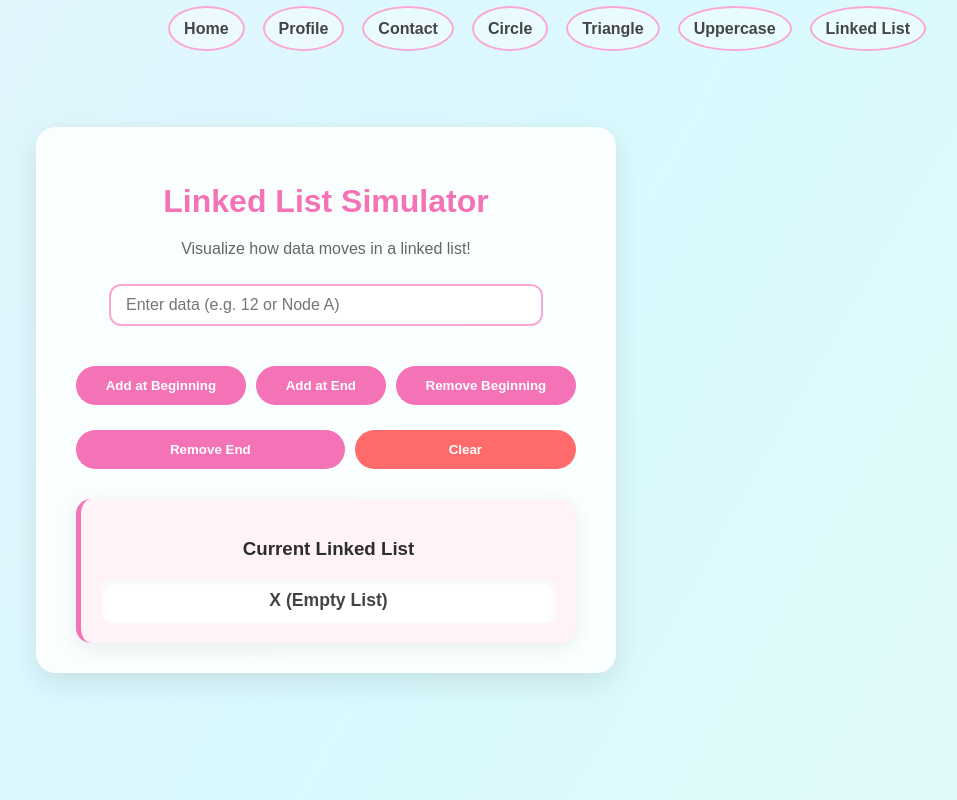
After one commit to rasmine-b/personal_portfolio, a Flask app: page /linkedlist in a window 1280 px wide. The commit adds this page. Shown: the whole page, without its empty margins (314-1271 px from the left). Run offline with Flask 3, Linux system fonts and the light colour scheme.

Commit message:
added linkedlist.html

```diff
--- a/Flask_Intro/app.py
+++ b/Flask_Intro/app.py
@@ -51,6 +51,46 @@ def to_uppercase():
         result = text.upper()
     return render_template('touppercase.html', title="Uppercase", result=result)
 
+# Linked List simulator
+@app.route('/linkedlist', methods=['GET', 'POST'])
+def linkedlist():
+    result = []
+    action_message = ""
+
+    # Maintain a session-like linked list
+    if 'linked_list' not in globals():
+        global linked_list
+        linked_list = []
+
+    if request.method == 'POST':
+        action = request.form.get('action')
+        value = request.form.get('value')
+
+        if action == 'add_beginning' and value:
+            linked_list.insert(0, value)
+            action_message = f"Added '{value}' at the beginning."
+        elif action == 'add_end' and value:
+            linked_list.append(value)
+            action_message = f"Added '{value}' at the end."
+        elif action == 'remove_beginning':
+            if linked_list:
+                removed = linked_list.pop(0)
+                action_message = f"Removed '{removed}' from the beginning."
+            else:
+                action_message = "List is empty!"
+        elif action == 'remove_end':
+            if linked_list:
+                removed = linked_list.pop()
+                action_message = f"Removed '{removed}' from the end."
+            else:
+                action_message = "List is empty!"
+        elif action == 'clear_list':
+            linked_list.clear()
+            action_message = "Cleared the linked list."
+
+    result = " → ".join(linked_list) + " → X" if linked_list else "X (Empty List)"
+    return render_template('linkedlist.html', title="Linked List", result=result, message=action_message)
+
 
 if __name__ == '__main__':
     app.run(debug=True)
--- a/Flask_Intro/static/scroll.animate.js
+++ b/Flask_Intro/static/scroll.animate.js
@@ -10,3 +10,7 @@ document.addEventListener("DOMContentLoaded", () => {
 
   document.querySelectorAll(".fade-in").forEach(el => observer.observe(el));
 });
+
+document.querySelectorAll('.linkedlist-display').forEach(el => {
+  el.classList.add('visible');
+});
--- a/Flask_Intro/static/style.css
+++ b/Flask_Intro/static/style.css
@@ -313,3 +313,47 @@ body.home nav {
   box-shadow: 0 5px 15px rgba(0,0,0,0.05);
   transition: 0.3s ease;
 }
+
+/* Linked List Container */
+.btn-group {
+  display: flex;
+  flex-wrap: wrap;
+  justify-content: center;
+  gap: 10px;
+  margin-top: 15px;
+}
+
+.btn-group button {
+  flex: 1 1 auto;
+  min-width: 130px;
+}
+
+/* Danger Button */
+button.danger {
+  background-color: #ff6b6b;
+}
+button.danger:hover {
+  background-color: #ff8787;
+}
+
+/* Linked List Display Box */
+.linkedlist-box {
+  margin-top: 30px;
+  padding: 20px;
+  background: #fff3f7;
+  border-left: 5px solid #f472b6;
+  border-radius: 15px;
+  box-shadow: 0 5px 20px rgba(0,0,0,0.08);
+  text-align: center;
+}
+
+.linkedlist-display {
+  font-weight: 600;
+  color: #444;
+  font-size: 1.1rem;
+  background: #fff;
+  padding: 12px;
+  border-radius: 10px;
+  margin-top: 10px;
+  box-shadow: inset 0 3px 8px rgba(0,0,0,0.05);
+}
--- a/Flask_Intro/templates/base.html
+++ b/Flask_Intro/templates/base.html
@@ -18,6 +18,7 @@
       <li><a href="/circle">Circle</a></li>
       <li><a href="/triangle">Triangle</a></li>
       <li><a href="/touppercase">Uppercase</a></li>
+      <li><a href="/linkedlist">Linked List</a></li>
     </ul>
   </nav>
 
--- /dev/null
+++ b/Flask_Intro/templates/linkedlist.html
@@ -0,0 +1,32 @@
+{% extends "base.html" %}
+{% block content %}
+<section class="section fade-in">
+  <div class="calc-container">
+    <h2>Linked List Simulator</h2>
+    <p style="color:#666;">Visualize how data moves in a linked list!</p>
+
+    <form method="POST">
+      <input type="text" name="value" id="value" placeholder="Enter data (e.g. 12 or Node A)">
+
+      <div class="btn-group">
+        <button type="submit" name="action" value="add_beginning">Add at Beginning</button>
+        <button type="submit" name="action" value="add_end">Add at End</button>
+        <button type="submit" name="action" value="remove_beginning">Remove Beginning</button>
+        <button type="submit" name="action" value="remove_end">Remove End</button>
+        <button type="submit" name="action" value="clear_list" class="danger">Clear</button>
+      </div>
+    </form>
+
+    {% if message %}
+    <p style="margin-top:15px; font-weight:600; color:#f472b6;">{{ message }}</p>
+    {% endif %}
+
+    <div class="linkedlist-box fade-in">
+      <h3>Current Linked List</h3>
+      <div class="linkedlist-display">
+        {{ result }}
+      </div>
+    </div>
+  </div>
+</section>
+{% endblock %}
```
